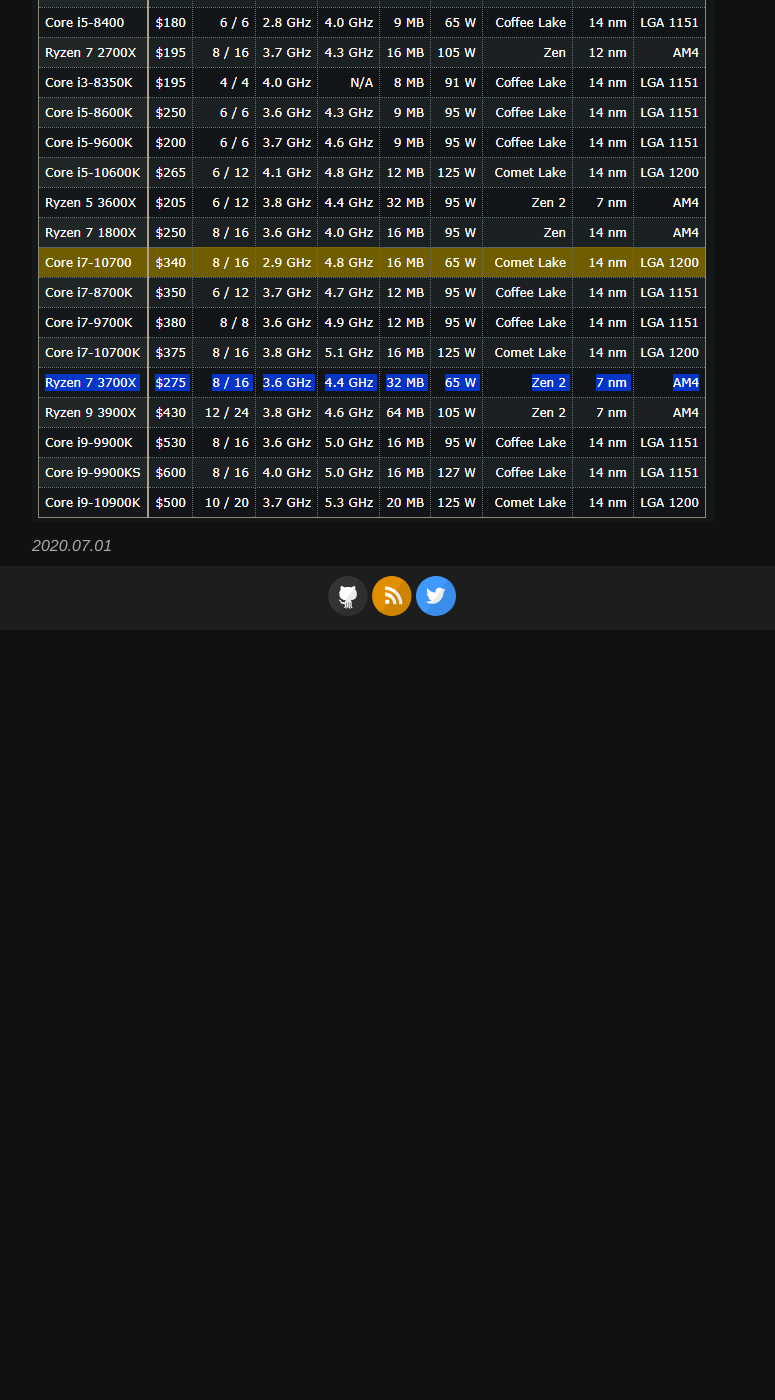
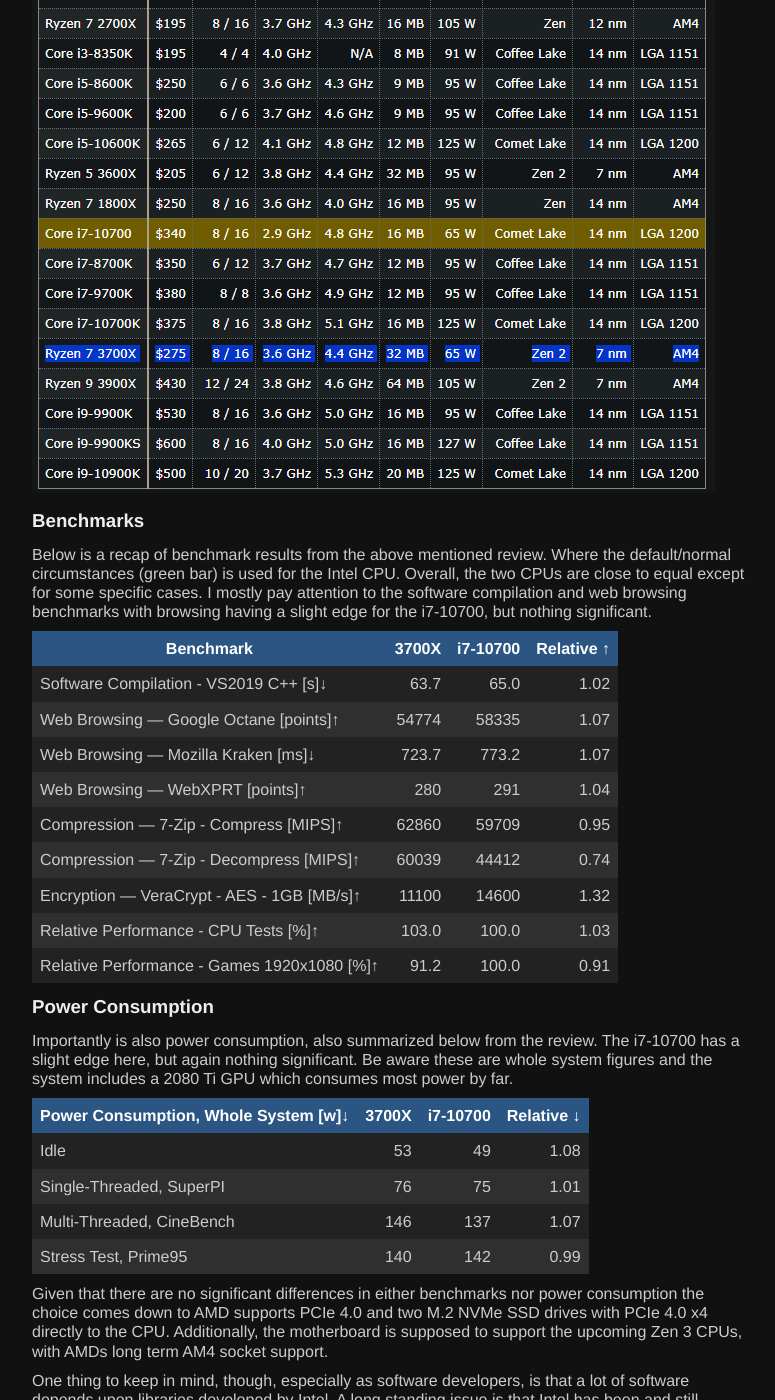
Before and after one commit to nietras/nietras.github.io, a Jekyll site: the page built from _posts/2020-07-01-CorePC-v01.md, in a window 1280 px wide and 1400 px high, scrolled down 16362 px. Shown: the whole window, without its empty margins (248-1023 px from the left). Built offline with Jekyll 4.4.1, drawn with Linux system fonts in a browser that asks for light colours; before the commit the page ends 16992 px from its top, so only the background shows below that; some of the changed text lies outside the part shown.

Commit message:
power consumption

```diff
--- a/_posts/2020-07-01-CorePC-v01.md
+++ b/_posts/2020-07-01-CorePC-v01.md
@@ -409,7 +409,68 @@
 in a lot of reviews) I am using the [Intel Core i7-10700 Review - Way to Overclock without the K](https://www.techpowerup.com/review/intel-core-i7-10700/)
 from Techpowerup. Anandtech, my preferred review site, hasn't covered the i7-10700 yet.
 
-When it comes to total cost it is important to
+![AMD vs Intel CPU Specifications]({{ site.baseurl }}/images/2020-07-CorePC/CPU-AMD-vs-Intel-CPUs.png)
 
+### Benchmarks
+Below is a recap of benchmark results from the above mentioned review.
+Where the default/normal circumstances (green bar) is used for the Intel CPU.
+Overall, the two CPUs are close to equal except for some specific cases.
+I mostly pay attention to the software compilation and web browsing
+benchmarks with browsing having a slight edge for the i7-10700,
+but nothing significant.
 
-![AMD vs Intel CPU Specifications]({{ site.baseurl }}/images/2020-07-CorePC/CPU-AMD-vs-Intel-CPUs.png)
+|Benchmark                                  |3700X  |i7-10700 |Relative ↑|
+|-------------------------------------------|------:|--------:|---------:|
+|Software Compilation - VS2019 C++ [s]↓     |   63.7|     65.0|      1.02|
+|Web Browsing — Google Octane [points]↑     |  54774|    58335|      1.07|
+|Web Browsing — Mozilla Kraken [ms]↓        |  723.7|    773.2|      1.07|
+|Web Browsing — WebXPRT [points]↑           |    280|      291|      1.04|
+|Compression — 7-Zip - Compress [MIPS]↑     |  62860|    59709|      0.95|
+|Compression — 7-Zip - Decompress [MIPS]↑   |  60039|    44412|      0.74|
+|Encryption — VeraCrypt - AES - 1GB [MB/s]↑ |  11100|    14600|      1.32|
+|Relative Performance - CPU Tests [%]↑      |  103.0|    100.0|      1.03|
+|Relative Performance - Games 1920x1080 [%]↑|   91.2|    100.0|      0.91|
+
+### Power Consumption
+Importantly is also power consumption, also summarized below from the
+review. The i7-10700 has a slight edge here, but again nothing significant.
+Be aware these are whole system figures and the system includes a
+2080 Ti GPU which consumes most power by far.
+
+|Power Consumption, Whole System [w]↓      |3700X  |i7-10700 |Relative ↓|
+|-------------------------------------------|------:|--------:|---------:|
+|Idle                                       |     53|       49|      1.08|
+|Single-Threaded, SuperPI                   |     76|       75|      1.01|
+|Multi-Threaded, CineBench                  |    146|      137|      1.07|
+|Stress Test, Prime95                       |    140|      142|      0.99|
+
+Given that there are no significant differences in either benchmarks nor
+power consumption the choice comes down to AMD supports PCIe 4.0 and
+two M.2 NVMe SSD drives with PCIe 4.0 x4 directly to the CPU.
+Additionally, the motherboard is supposed to support the upcoming
+Zen 3 CPUs, with AMDs long term AM4 socket support.
+
+One thing to keep in mind, though, especially as software developers,
+is that a lot of software depends upon libraries developed by Intel.
+A long standing issue is that Intel has been and still appears
+to be doing unfair CPU dispatching as detailed in Agner Fog's
+[Intel's "cripple AMD" function](https://www.agner.org/forum/viewtopic.php?t=6).
+What this means is that software that uses Intel libraries or compilers **may**
+run less optimal on AMD CPUs, since different code paths are chosen regardless
+of instruction set support e.g. AVX2 etc. This also can mean that
+there may be result differences for floating point computations
+due to different code paths being used. Now this is expected and normal,
+but I have seen some "issues" for extensive numerical end-to-end tests that
+then will fail on an AMD CPU due to this. This is in some ways mainly
+due to the tests being too "brittle" to floating point differences, but
+the least thing you want is to have to spent time on fixing
+this issue if that is not a priority. So just keep that in mind.
+
+### Conclusion
+The two systems reiterated are shown below.
+I very much welcome AMD coming back to the game with the Zen
+CPUs and giving some real competition to Intel and the fact that
+we can now buy 8 core CPUs at a much lower cost than
+just a few years back.
+
+I recommend buying the AMD Ryzen 7 3700X based system 👍
```
